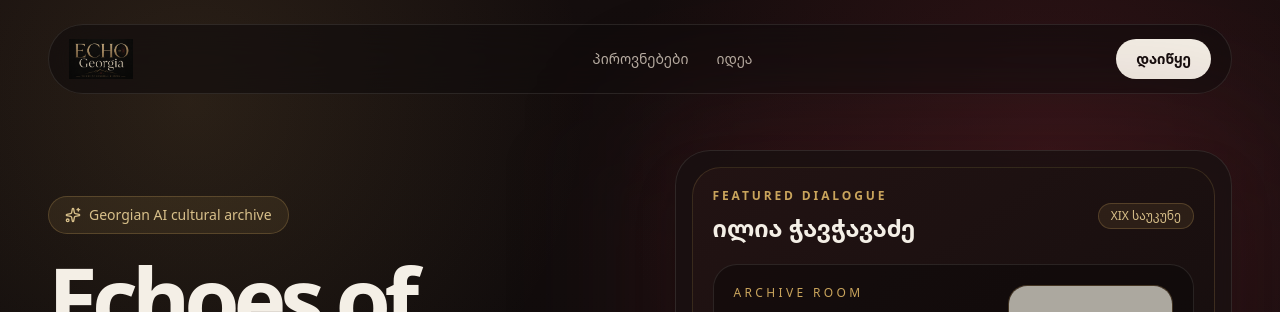
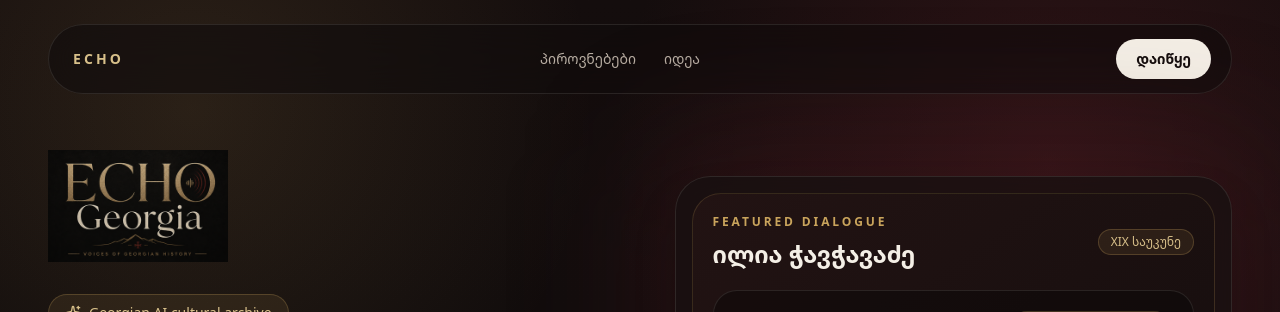
Before and after one commit to vakooragvelidze-x/ECHOofGeorgia, a Next.js app: page / in a window 1280 px wide. Shown: the top 312 px of the page. Built offline with nearby package versions, Linux system fonts and the light colour scheme; grey boxes are pictures that could not be loaded.

Commit message:
Move logo into hero and enlarge it

```diff
--- a/src/app/page.tsx
+++ b/src/app/page.tsx
@@ -26,14 +26,8 @@ export default function HomePage() {
 
         <nav className="relative z-10 mx-auto flex max-w-7xl items-center justify-between rounded-full border border-[#f4efe6]/10 bg-[#120d0d]/65 px-5 py-3.5 backdrop-blur-xl">
           <div className="flex items-center gap-3">
-            <div className="relative h-10 w-40 overflow-hidden">
-  <Image
-    src="/brand/echo-georgia-logo-nav.png"
-    alt="ECHO Georgia"
-    fill
-    priority
-    className="object-contain object-left"
-  />
+            <div className="pl-1">
+  <p className="text-sm font-bold tracking-[0.22em] text-[#d8c08a]">ECHO</p>
 </div>
           </div>
 
@@ -56,10 +50,22 @@ export default function HomePage() {
 
         <div className="relative z-10 mx-auto grid min-h-[calc(100vh-92px)] max-w-7xl items-center gap-12 py-14 lg:grid-cols-[1fr_0.85fr]">
           <div className="max-w-3xl">
-            <div className="mb-6 inline-flex items-center gap-2 rounded-full border border-[#c9a45c]/25 bg-[#c9a45c]/10 px-4 py-2 text-sm text-[#d8c08a]">
-              <Sparkles size={16} />
-              Georgian AI cultural archive
-            </div>
+  <div className="mb-8">
+    <div className="relative h-24 w-[18rem] sm:h-28 sm:w-[22rem]">
+      <Image
+        src="/brand/echo-georgia-logo-nav.png"
+        alt="ECHO Georgia"
+        fill
+        priority
+        className="object-contain object-left"
+      />
+    </div>
+  </div>
+
+  <div className="mb-6 inline-flex items-center gap-2 rounded-full border border-[#c9a45c]/25 bg-[#c9a45c]/10 px-4 py-2 text-sm text-[#d8c08a]">
+    <Sparkles size={16} />
+    Georgian AI cultural archive
+  </div>
 
             <h1 className="text-[clamp(3rem,7vw,7rem)] font-black leading-[0.9] tracking-[-0.07em]">
               Echoes of Georgia
```
